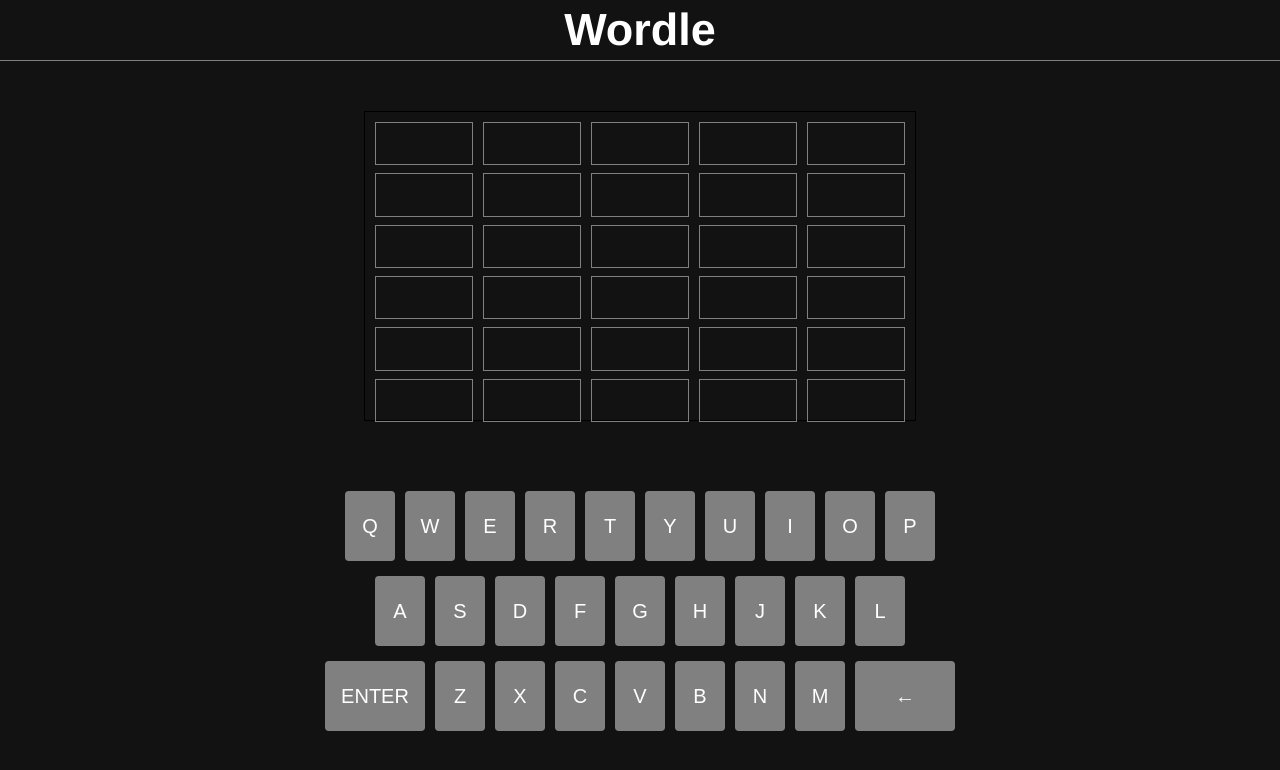
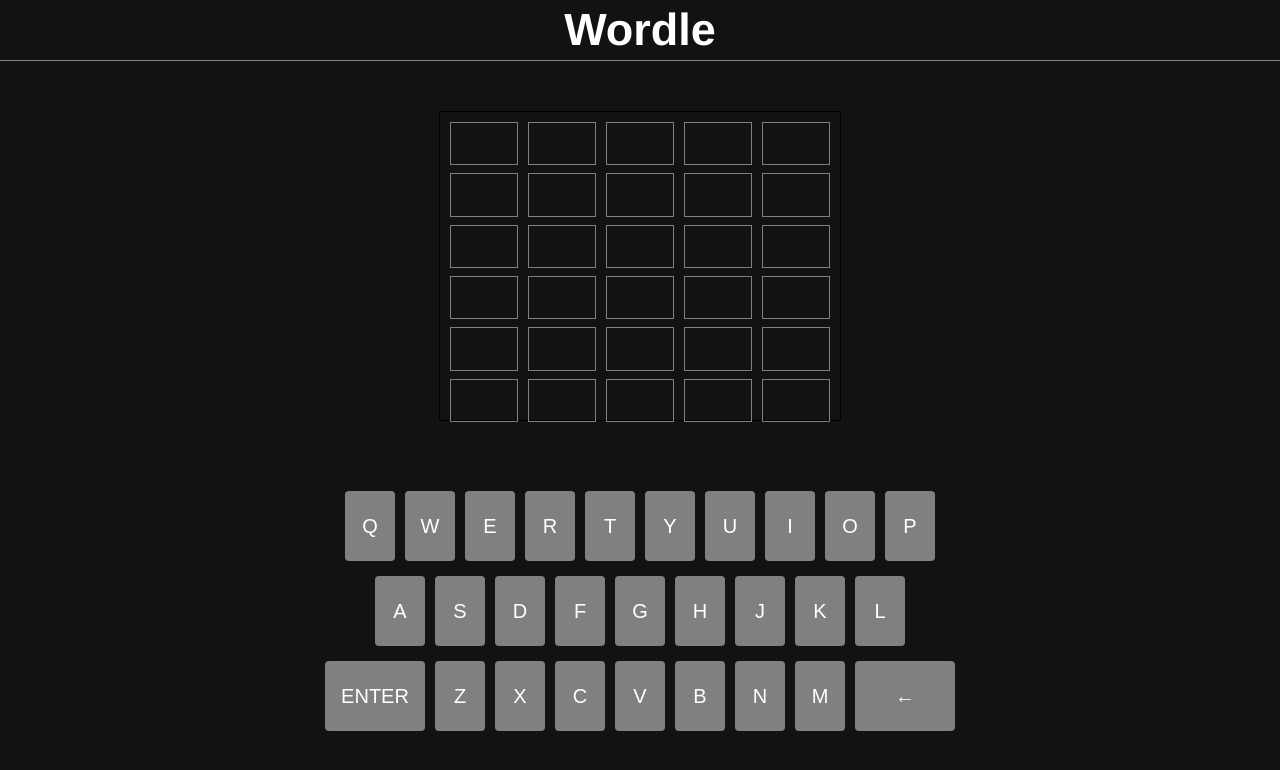
Before and after one commit to somyasubham9/Wordle-Game, a React (Create React App) app: page / in a window 1280 px wide. Shown: the top 770 px of the page. Built offline with nearby package versions, Linux system fonts and the light colour scheme.

Commit message:
Add files via upload

```diff
--- a/src/index.css
+++ b/src/index.css
@@ -41,8 +41,8 @@
 }
 
 .board {
-  width: 550px;
-  height: 550px;
+  width: 400px;
+  height: 600px;
   border: 1px solid black;
   display: flex;
   flex-direction: column;
```
